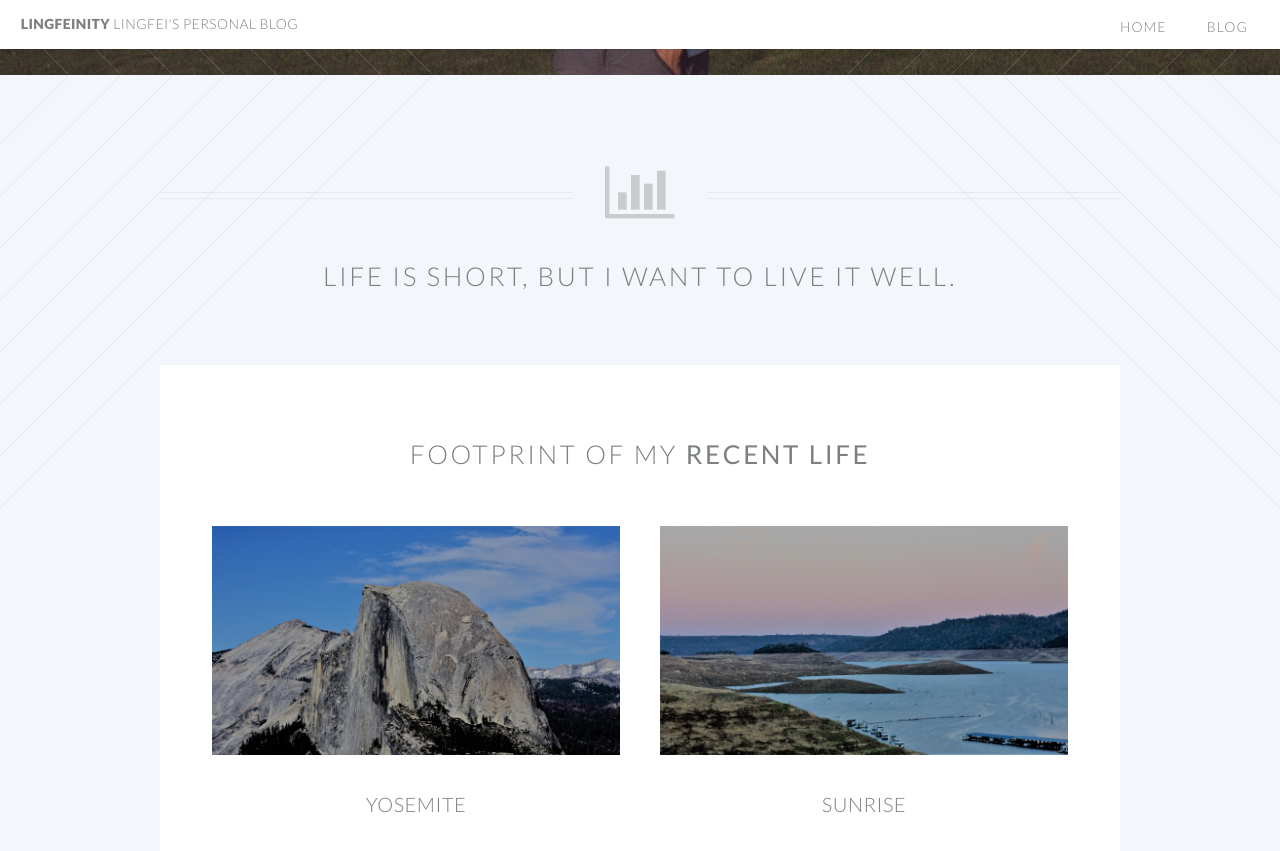
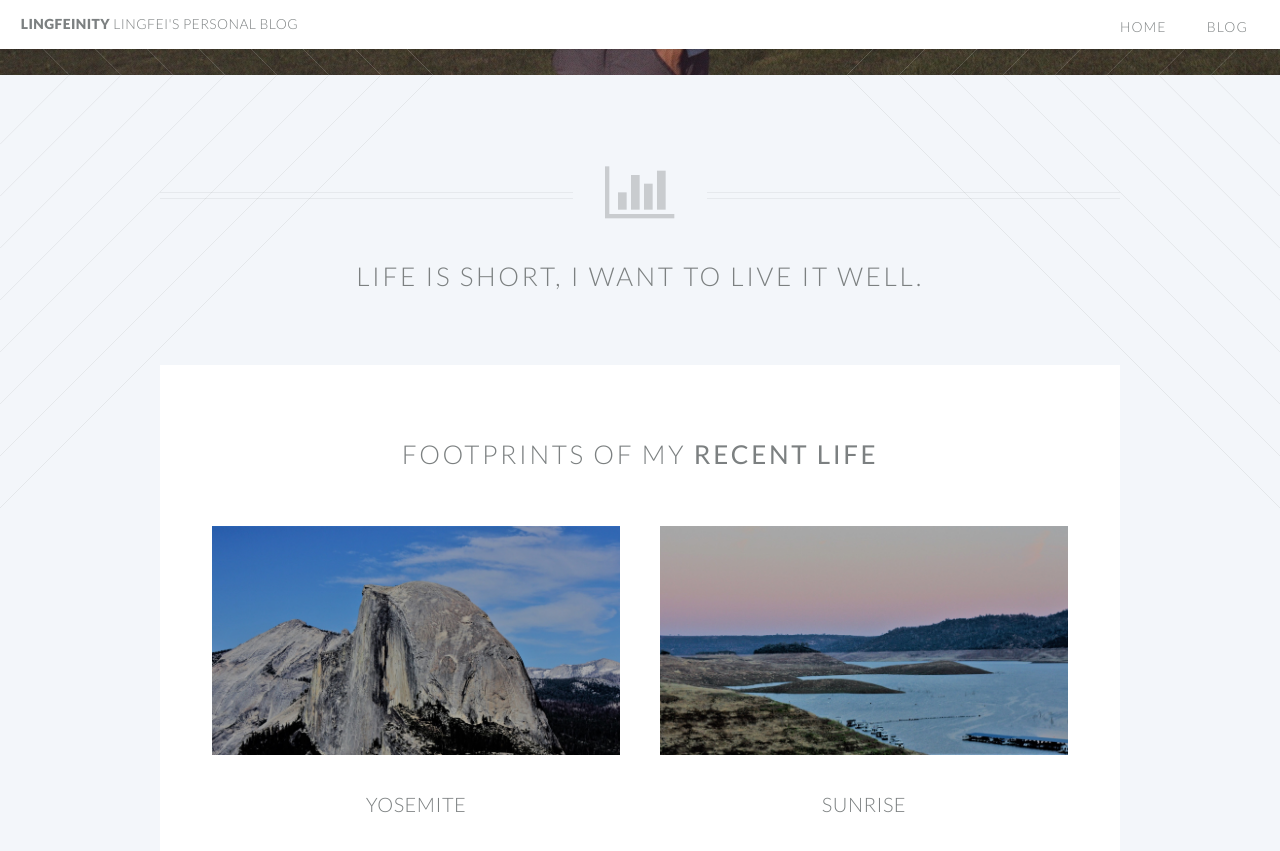
Before and after one commit to lfcui/lfcui.github.io, a Jekyll site: the page built from index.html, in a window 1280 px wide and 900 px high, scrolled down 468 px. Shown: the top 851 px of the window. Built offline with Jekyll 4.4.1, drawn with Linux system fonts in a browser that asks for light colours.

Commit message:
index.html

```diff
--- a/index.html
+++ b/index.html
@@ -6,7 +6,7 @@ layout: landing-page
 
 				<header class="special container">
 					<span class="icon fa-bar-chart-o"></span>
-					<h2>Life is Short, But I want to live it Well.
+					<h2>Life is Short,  I want to live it Well.
 					<br /></h2>
 				</header>
 
@@ -14,7 +14,7 @@ layout: landing-page
 					<section class="wrapper style3 container special">
 
 						<header class="major">
-							<h2>Footprint of my  <strong>recent life</strong></h2>
+							<h2>Footprints of my  <strong>recent life</strong></h2>
 						</header>
 
 						<div class="row">
```
Also changed, not shown: 1 other file.
